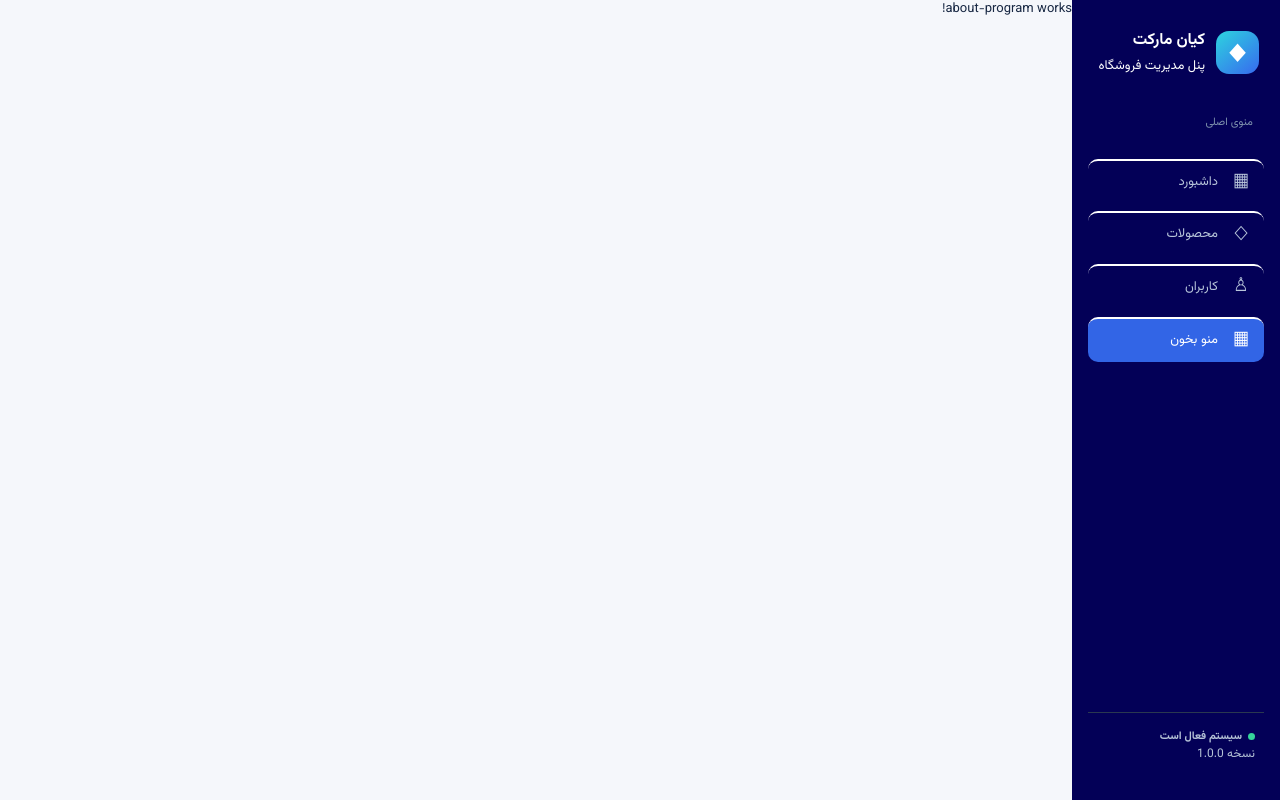
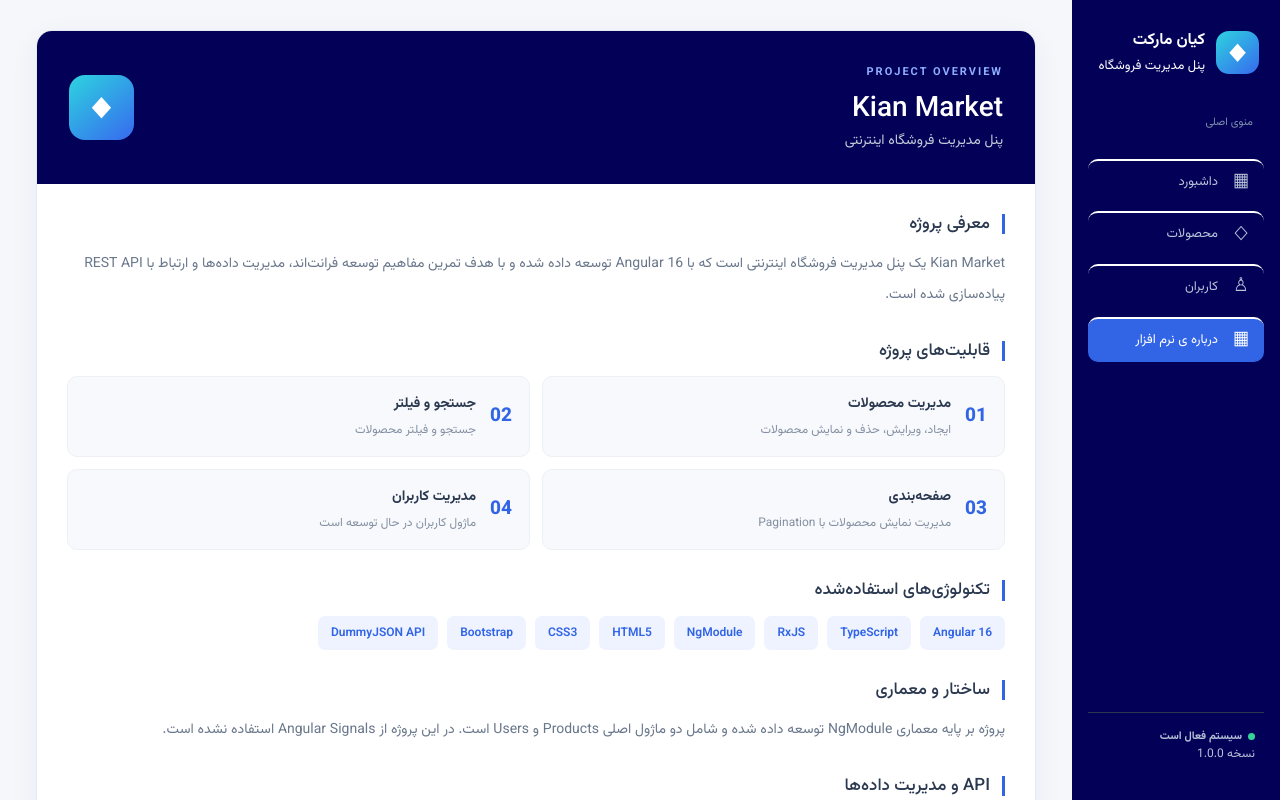
Before and after one commit to hafezikian44-alt/KianMarketCMS, an Angular app: page /about-program in a window 1280 px wide. Shown: the top 800 px of the page. Built offline with nearby package versions, Linux system fonts and the light colour scheme.

Commit message:
temp: about program component

```diff
--- a/src/app/components/about-program/about-program.component.css
+++ b/src/app/components/about-program/about-program.component.css
@@ -0,0 +1,163 @@
+.readme-container {
+  direction: rtl;
+  width: 100%;
+  max-width: 1000px;
+  margin: 30px auto;
+  background: #fff;
+  border: 1px solid #e5eaf2;
+  border-radius: 16px;
+  overflow: hidden;
+  color: #2a3850;
+  font-family: inherit;
+  box-shadow: 0 8px 30px rgba(42, 56, 80, 0.06);
+}
+
+.readme-header {
+  background: #030057;
+  color: #fff;
+  padding: 32px;
+  display: flex;
+  justify-content: space-between;
+  align-items: center;
+}
+
+.readme-label {
+  color: #8eafff;
+  font-size: 11px;
+  letter-spacing: 2px;
+  font-weight: 700;
+}
+
+.readme-header h2 {
+  margin: 10px 0 5px;
+  font-size: 28px;
+}
+
+.readme-header p {
+  color: #c3ccda;
+  margin: 0;
+  font-size: 14px;
+}
+
+.readme-icon {
+  width: 65px;
+  height: 65px;
+  border-radius: 16px;
+  background: linear-gradient(140deg, #2dd4df, #3769ef);
+  display: grid;
+  place-items: center;
+  font-size: 21px;
+  font-weight: 800;
+  color: white;
+  direction: ltr;
+}
+
+.readme-body {
+  padding: 30px;
+}
+
+.readme-section {
+  margin-bottom: 30px;
+}
+
+.readme-section h3 {
+  font-size: 17px;
+  margin: 0 0 15px;
+  padding-right: 12px;
+  border-right: 3px solid #3265e6;
+  color: #2a3850;
+}
+
+.readme-section > p {
+  font-size: 14px;
+  line-height: 2.2;
+  color: #69778b;
+  margin: 0;
+}
+
+.feature-grid {
+  display: grid;
+  grid-template-columns: repeat(2, 1fr);
+  gap: 12px;
+}
+
+.feature-item {
+  display: flex;
+  align-items: center;
+  gap: 14px;
+  padding: 17px;
+  background: #f7f9fc;
+  border: 1px solid #edf0f5;
+  border-radius: 10px;
+}
+
+.feature-item > span {
+  color: #3265e6;
+  font-size: 19px;
+  font-weight: 800;
+}
+
+.feature-item strong {
+  font-size: 14px;
+  color: #2a3850;
+}
+
+.feature-item p {
+  font-size: 12px;
+  color: #8490a2;
+  margin: 6px 0 0;
+}
+
+.tech-list {
+  display: flex;
+  flex-wrap: wrap;
+  gap: 9px;
+}
+
+.tech-list span {
+  background: #eef3ff;
+  color: #3265e6;
+  padding: 8px 13px;
+  border-radius: 7px;
+  font-size: 12px;
+  font-weight: 600;
+  direction: ltr;
+}
+
+.readme-footer {
+  border-top: 1px solid #edf0f5;
+  padding-top: 20px;
+  display: flex;
+  justify-content: space-between;
+  gap: 10px;
+  color: #98a2b2;
+  font-size: 11px;
+  direction: ltr;
+}
+
+@media (max-width: 600px) {
+  .readme-header {
+    padding: 24px 18px;
+  }
+
+  .readme-body {
+    padding: 22px 16px;
+  }
+
+  .readme-header h2 {
+    font-size: 23px;
+  }
+
+  .readme-icon {
+    width: 52px;
+    height: 52px;
+  }
+
+  .feature-grid {
+    grid-template-columns: 1fr;
+  }
+
+  .readme-footer {
+    flex-direction: column;
+  }
+}
--- a/src/app/components/about-program/about-program.component.html
+++ b/src/app/components/about-program/about-program.component.html
@@ -1 +1,103 @@
-<p>about-program works!</p>
+<section class="readme-container" dir="rtl">
+  <div class="readme-header">
+    <div>
+      <span class="readme-label">PROJECT OVERVIEW</span>
+      <h2>Kian Market</h2>
+      <p>پنل مدیریت فروشگاه اینترنتی</p>
+    </div>
+    <div class="readme-icon fs-3">◆</div>
+  </div>
+
+  <div class="readme-body">
+    <div class="readme-section">
+      <h3>معرفی پروژه</h3>
+      <p>
+        Kian Market یک پنل مدیریت فروشگاه اینترنتی است که با Angular 16 توسعه
+        داده شده و با هدف تمرین مفاهیم توسعه فرانت‌اند، مدیریت داده‌ها و ارتباط
+        با REST API پیاده‌سازی شده است.
+      </p>
+    </div>
+
+    <div class="readme-section">
+      <h3>قابلیت‌های پروژه</h3>
+      <div class="feature-grid">
+        <div class="feature-item">
+          <span>01</span>
+          <div>
+            <strong>مدیریت محصولات</strong>
+            <p>ایجاد، ویرایش، حذف و نمایش محصولات</p>
+          </div>
+        </div>
+
+        <div class="feature-item">
+          <span>02</span>
+          <div>
+            <strong>جستجو و فیلتر</strong>
+            <p>جستجو و فیلتر محصولات</p>
+          </div>
+        </div>
+
+        <div class="feature-item">
+          <span>03</span>
+          <div>
+            <strong>صفحه‌بندی</strong>
+            <p>مدیریت نمایش محصولات با Pagination</p>
+          </div>
+        </div>
+
+        <div class="feature-item">
+          <span>04</span>
+          <div>
+            <strong>مدیریت کاربران</strong>
+            <p>ماژول کاربران در حال توسعه است</p>
+          </div>
+        </div>
+      </div>
+    </div>
+
+    <div class="readme-section">
+      <h3>تکنولوژی‌های استفاده‌شده</h3>
+      <div class="tech-list">
+        <span>Angular 16</span>
+        <span>TypeScript</span>
+        <span>RxJS</span>
+        <span>NgModule</span>
+        <span>HTML5</span>
+        <span>CSS3</span>
+        <span>Bootstrap</span>
+        <span>DummyJSON API</span>
+      </div>
+    </div>
+
+    <div class="readme-section">
+      <h3>ساختار و معماری</h3>
+      <p>
+        پروژه بر پایه معماری NgModule توسعه داده شده و شامل دو ماژول اصلی
+        Products و Users است. در این پروژه از Angular Signals استفاده نشده است.
+      </p>
+    </div>
+
+    <div class="readme-section">
+      <h3>API و مدیریت داده‌ها</h3>
+      <p>
+        برای ارتباط با سرور از DummyJSON به عنوان یک REST API آزمایشی استفاده
+        شده است. عملیات ایجاد، ویرایش و حذف در این سرویس شبیه‌سازی می‌شوند و
+        تغییرات به صورت دائمی روی سرور ذخیره نمی‌شوند.
+      </p>
+    </div>
+
+    <div class="readme-section">
+      <h3>هوش مصنوعی در توسعه</h3>
+      <p>
+        در طراحی اولیه رابط کاربری از ChatGPT (OpenAI - GPT-6) برای تولید
+        قالب‌های HTML و CSS کمک گرفته شده است. این قالب‌ها سپس توسط توسعه‌دهنده
+        شخصی‌سازی و حدود ۴۰ درصد ویرایش شده‌اند.
+      </p>
+    </div>
+
+    <div class="readme-footer">
+      <span>Developed with Angular 16</span>
+      <span>Kian Market © 2026</span>
+    </div>
+  </div>
+</section>
--- a/src/app/components/main-aside/main-aside.component.css
+++ b/src/app/components/main-aside/main-aside.component.css
@@ -49,6 +49,8 @@
 .nav {
   display: grid;
   gap: 7px;
+
+  background: #030057;
 }
 
 .nav-link {
--- a/src/app/components/main-aside/main-aside.component.html
+++ b/src/app/components/main-aside/main-aside.component.html
@@ -82,12 +82,12 @@
           </div>
         </div>
       </div>
+      <a class="nav-link" routerLink="/about-program" routerLinkActive="active"
+        ><span class="nav-icon">▦</span
+        ><span class="nav-responsive">درباره ی نرم افزار</span></a
+      >
     </div>
   </nav>
-  <a class="nav-link" routerLink="/about-program" routerLinkActive="active"
-    ><span class="nav-icon">▦</span
-    ><span class="nav-responsive">منو بخون</span></a
-  >
   <div class="sidebar-bottom">
     <div class="d-flex align-items-center">
       <span class="status-dot"></span>
```
